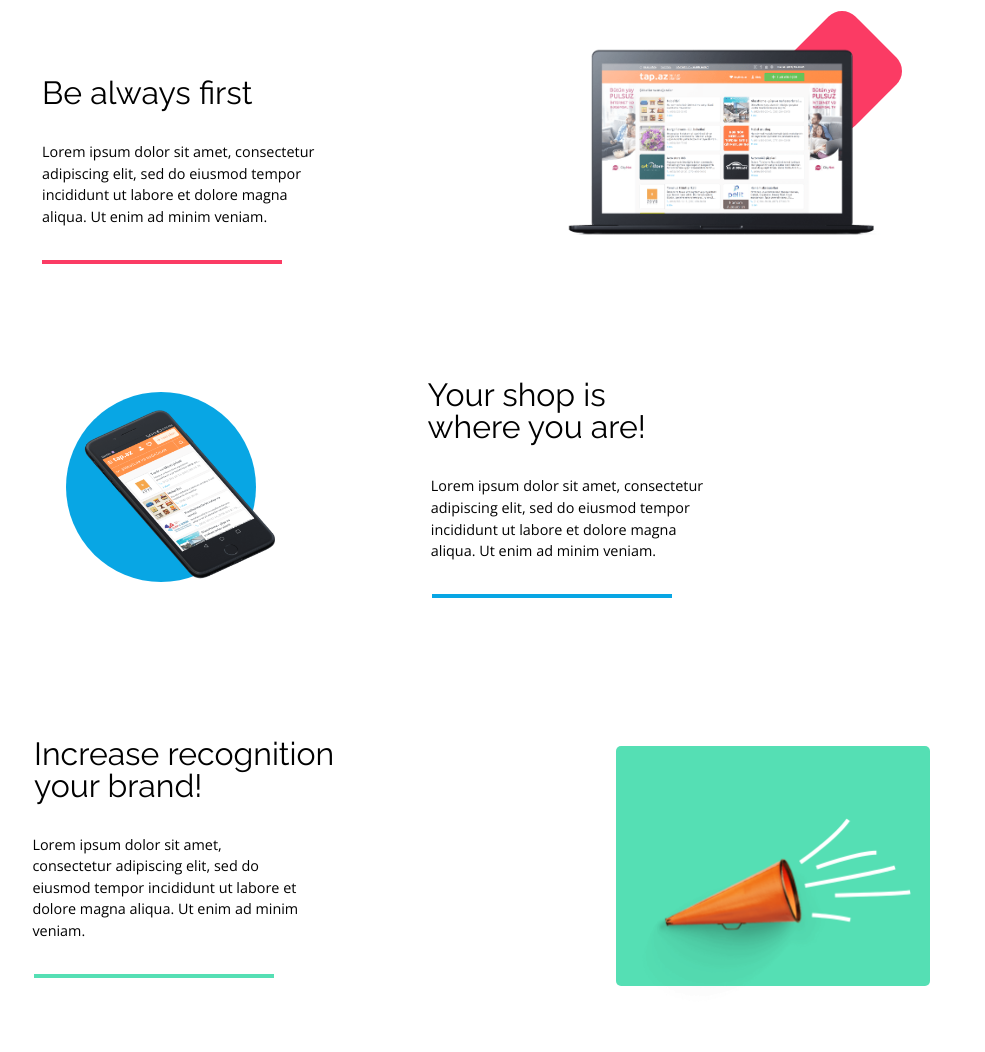
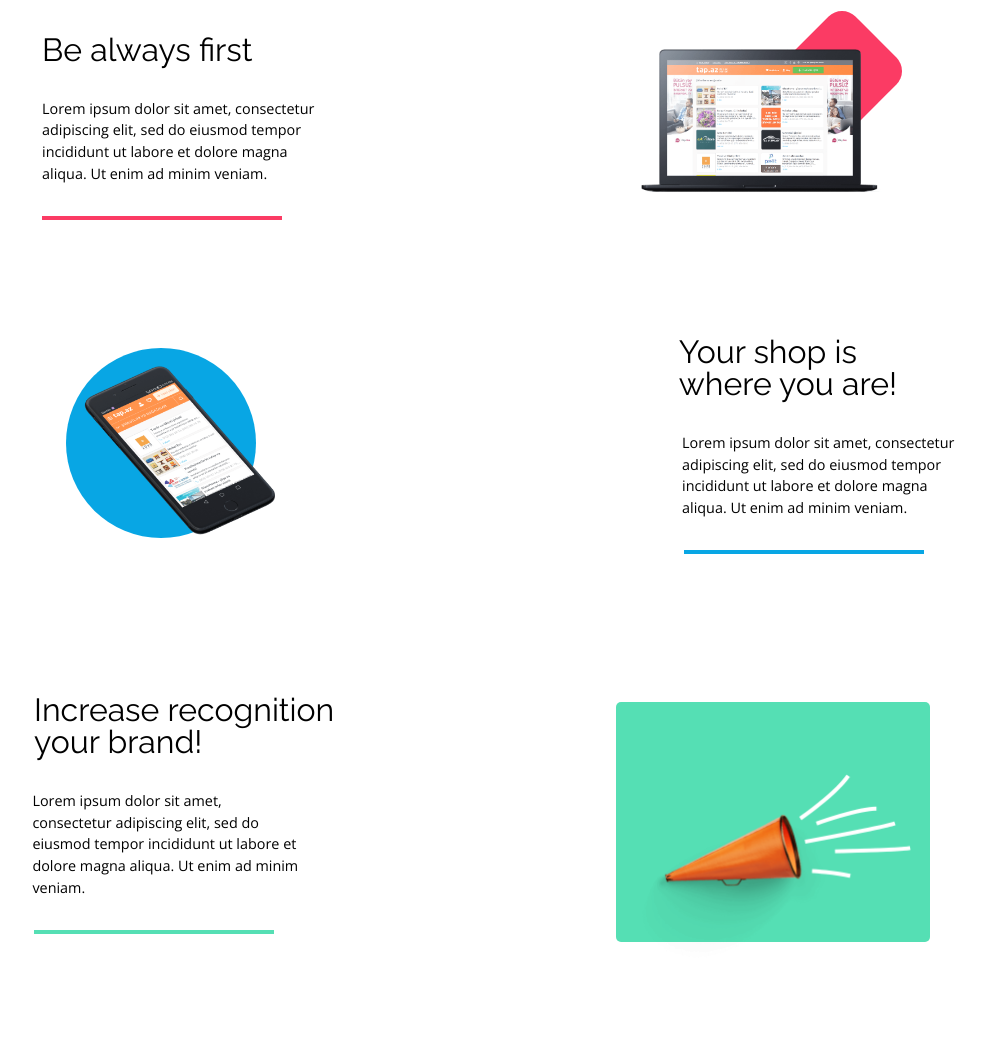
Before and after one commit to kasia117117/bestshop, a website: page public/index.html in a window 1280 px wide. Shown: the part 1174-2226 px from the top of the page, without its empty margins (158-1143 px from the left). Drawn offline with nearby package versions, Linux system fonts and the light colour scheme; files whose address does not match are found by name.

Commit message:
benefits_desktop_Done

```diff
--- a/src/styles/components/_benefits.scss
+++ b/src/styles/components/_benefits.scss
@@ -17,12 +17,17 @@
         bottom:6em;
         left:5em;
         @include tablet {
-          width:35%;
-          height:35%;
+          width:260px;
+          height:147px;
           bottom:6em;
           left:1.5em;
         }
-
+        @include desktop {
+          width:340px;
+          height:192px;
+          bottom:3em;
+          left:7em;
+        }
       }
       .notebook__background {
         width:6em;
@@ -36,6 +41,13 @@
         @include tablet {
           bottom:7.5em;
           left:-4.5em;
+        }
+        @include desktop {
+          bottom:5em;
+          left:-1em;
+          width:10em;
+          height:10em;
+          border-radius:28px;
         }
       }
     }
@@ -65,6 +77,9 @@
         @include tablet{
           max-width:20em;
         }
+        @include desktop{
+          max-width:400px;
+        }
       }
         .notebook__widget {
 
@@ -84,6 +99,7 @@
       margin-top:2em;
       display:flex;
       align-items:center;
+      justify-content: space-between;
     }
     .phone__photo {
       .phone__pic {
@@ -97,6 +113,12 @@
           height:185px;
           bottom:5em;
           left:4em;
+        }
+        @include desktop {
+          width:340px;
+          height:261px;
+          bottom:7em;
+          left:3em;
         }
 
       }
@@ -115,6 +137,12 @@
           top:6em;
           left:4em;
         }
+        @include desktop {
+          width:260px;
+          height:260px;
+          top:8em;
+          left:3em;
+        }
       }
     }
     .phone__text {
@@ -129,6 +157,10 @@
         @include tablet {
           margin-left:5.3em;
         }
+        @include desktop {
+          max-width:230px;
+          margin-left:3em;
+        }
       }
       .phone__description {
         text-align:left;
@@ -139,6 +171,10 @@
           margin-left:12em;
           max-width:280px;
           }
+        @include desktop {
+          margin-left:7em;
+          max-width:350px;
+        }
         }
       .phone__widget {
         @include tablet {
@@ -146,6 +182,9 @@
           width:15em;
           margin-top:2em;
           margin-left:10.9em;
+        }
+        @include desktop {
+          margin-left:6.3em;
         }
       }
     }
@@ -169,6 +208,12 @@
           bottom:7em;
           left:-2em;
         }
+        @include desktop {
+          width:296px;
+          height:208px;
+          top:-16.5em;
+          left:7em;
+        }
 
       }
       .trumpet__background {
@@ -184,7 +229,14 @@
           height:240px;
           top:3.5em;
         }
+        @include desktop {
+          width:440px;
+          height:370px;
+          top:-1em;
+          left:4em;
+        }
       }
+
     }
     .trumpet__text {
         margin-top:5em;
@@ -214,6 +266,10 @@
           max-width:270px;
           margin-left:1em;
         }
+        @include desktop {
+          max-width:450px;
+          margin-left:1em;
+        }
       }
       .trumpet__widget {
         @include tablet {
```
Also changed, not shown: public/css/style.css, 1 other file.
